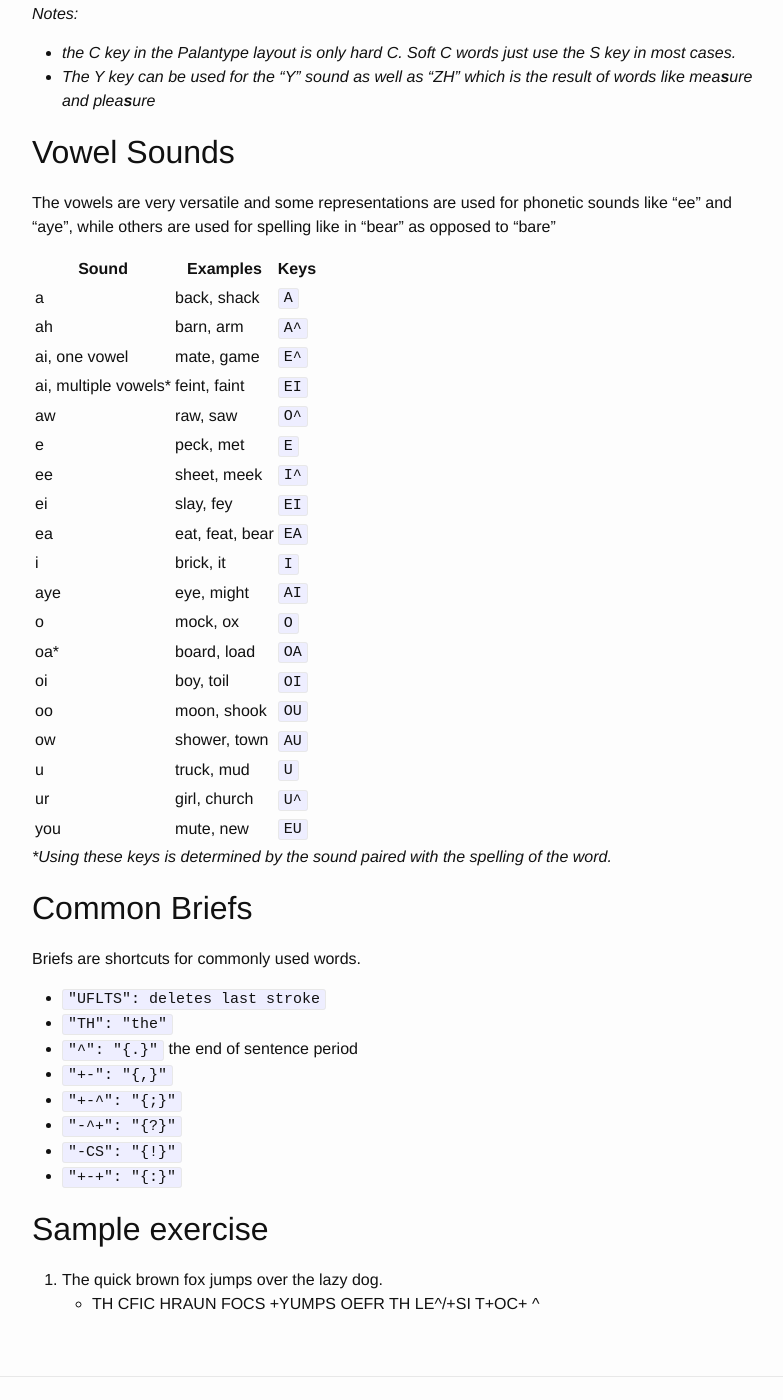
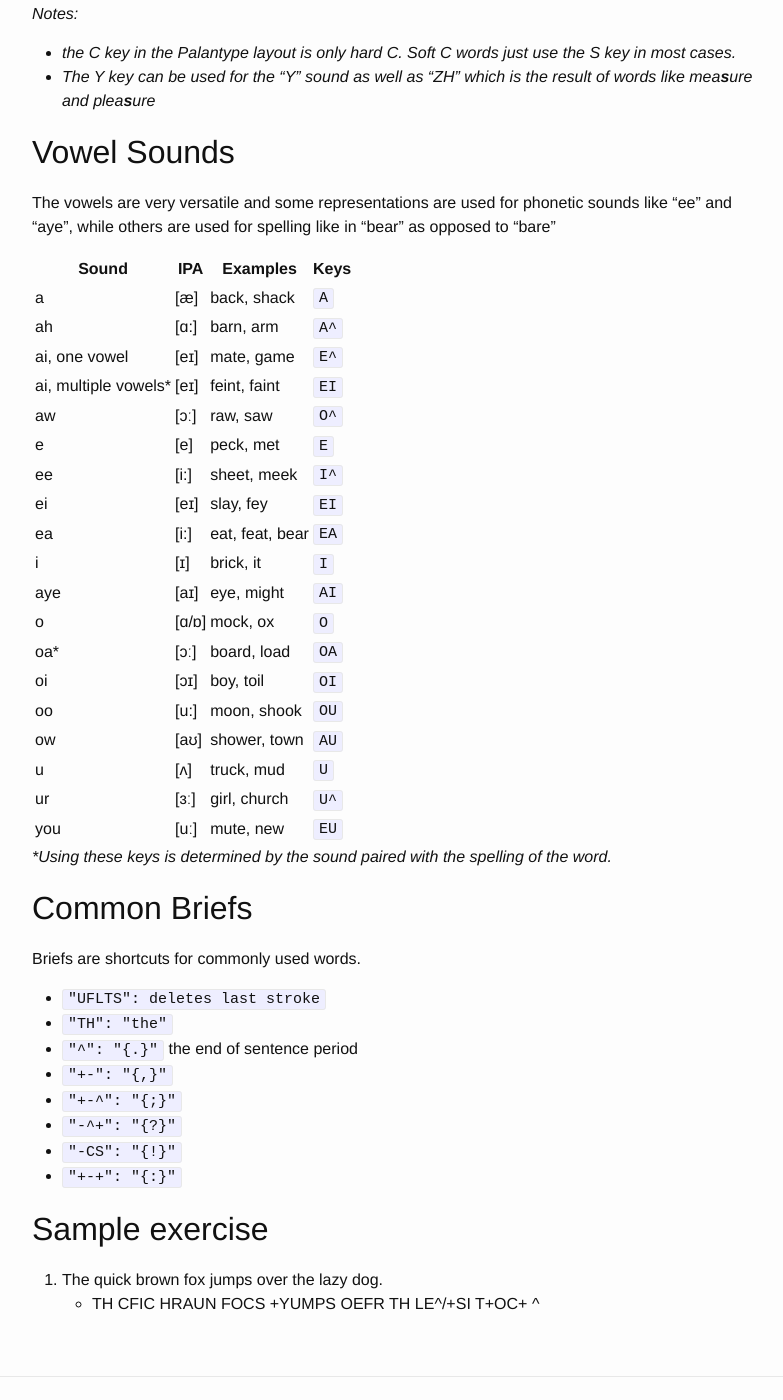
Before and after one commit to openstenoproject/palantype, a Jekyll site: the page built from _posts/2016-08-21-learn-palantype.markdown, in a window 1280 px wide and 1400 px high, scrolled down 4501 px. Shown: the whole window, without its empty margins (238-1021 px from the left). Built offline with Jekyll 4.4.1, drawn with Linux system fonts in a browser that asks for light colours.

Commit message:
Added IPA column to the vowel sounds table.

```diff
--- a/_posts/2016-08-21-learn-palantype.markdown
+++ b/_posts/2016-08-21-learn-palantype.markdown
@@ -99,27 +99,27 @@ If you are using Plover and don't have a Palantype machine, you can still try ou
 
 The vowels are very versatile and some representations are used for phonetic sounds like "ee" and "aye", while others are used for spelling like in "bear" as opposed to "bare"
 
-| Sound | Examples | Keys |
-|-------|----------|------|
-| a | back, shack | `A` |
-| ah | barn, arm | `A^` |
-| ai, one vowel | mate, game | `E^` |
-| ai, multiple vowels* | feint, faint | `EI` |
-| aw | raw, saw | `O^` |
-| e | peck, met | `E` |
-| ee | sheet, meek | `I^` |
-| ei | slay, fey | `EI` |
-| ea | eat, feat, bear | `EA` |
-| i | brick, it | `I` |
-| aye | eye, might | `AI` |
-| o | mock, ox | `O` |
-| oa* | board, load | `OA` |
-| oi | boy, toil | `OI` |
-| oo | moon, shook | `OU` |
-| ow | shower, town | `AU` |
-| u | truck, mud | `U` |
-| ur | girl, church | `U^` |
-| you | mute, new | `EU` |
+| Sound | IPA |  Examples | Keys |
+|-------|-----|-----------|------|
+| a | [æ] | back, shack | `A` |
+| ah | [ɑ:] | barn, arm | `A^` |
+| ai, one vowel | [eɪ] | mate, game | `E^` |
+| ai, multiple vowels* | [eɪ] | feint, faint | `EI` |
+| aw | [ɔː] | raw, saw | `O^` |
+| e | [e] | peck, met | `E` |
+| ee | [i:] | sheet, meek | `I^` |
+| ei | [eɪ] | slay, fey | `EI` |
+| ea | [i:] | eat, feat, bear | `EA` |
+| i | [ɪ] | brick, it | `I` |
+| aye | [aɪ] | eye, might | `AI` |
+| o | [ɑ/ɒ] | mock, ox | `O` |
+| oa* | [ɔː] | board, load | `OA` |
+| oi | [ɔɪ] | boy, toil | `OI` |
+| oo | [u:] | moon, shook | `OU` |
+| ow | [aʊ] | shower, town | `AU` |
+| u | [ʌ] | truck, mud | `U` |
+| ur | [ɜː] | girl, church | `U^` |
+| you | [uː] | mute, new | `EU` |
 
 *\*Using these keys is determined by the sound paired with the spelling of the word.*
 
```
